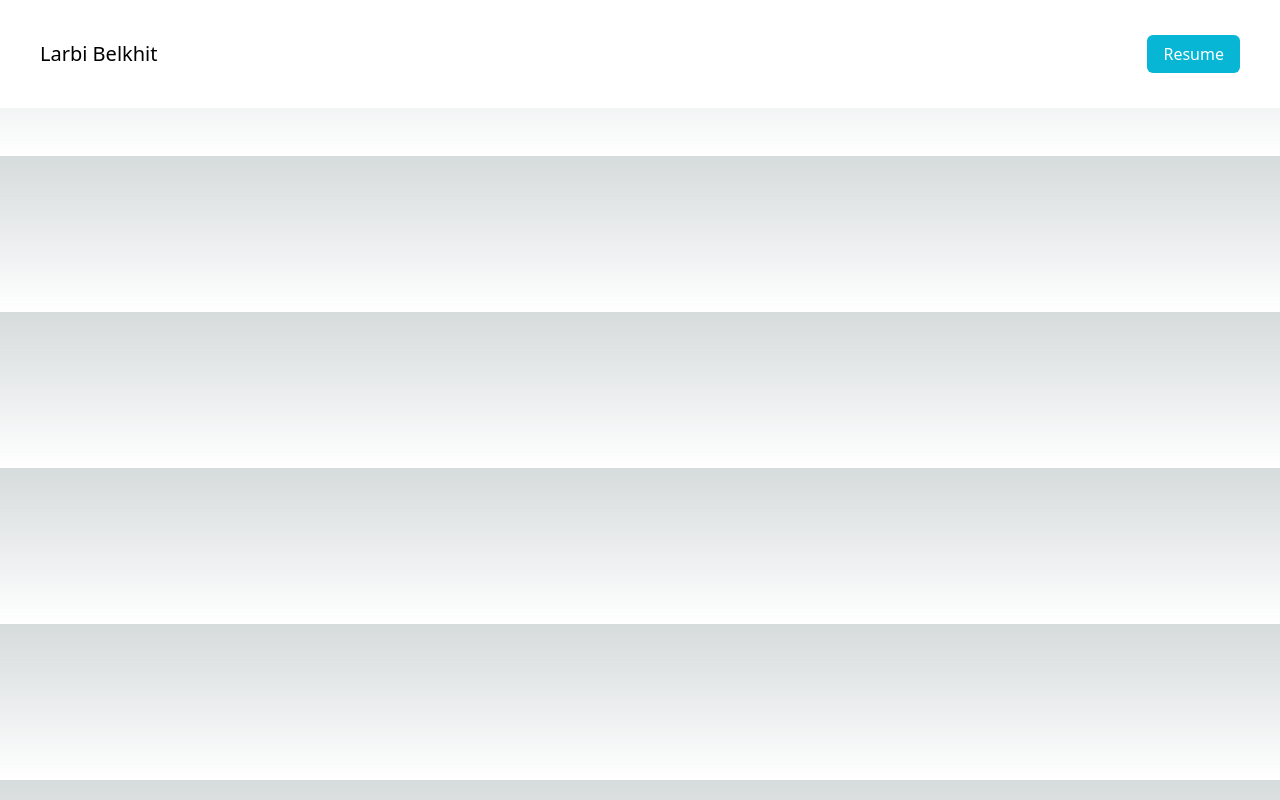
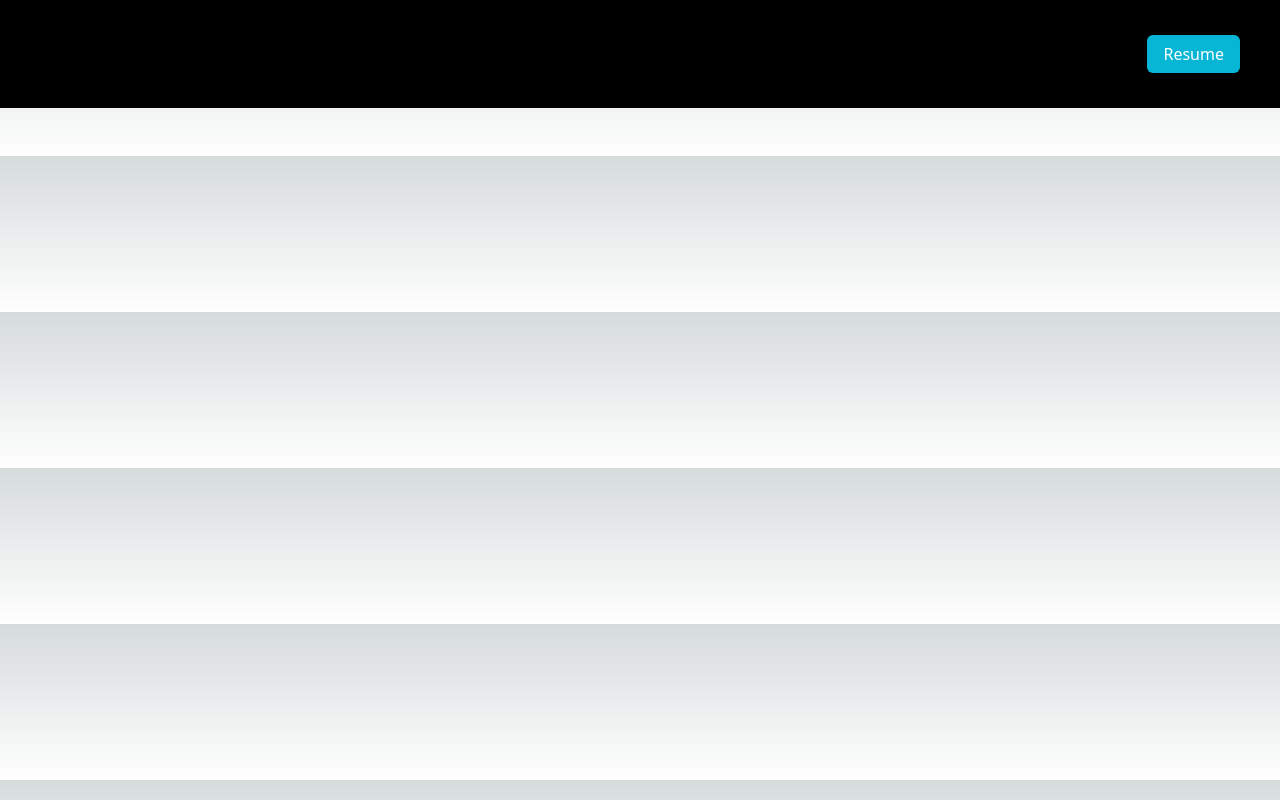
Before and after one commit to larbibelkhit/personal-website, a Next.js app: page / in a window 1280 px wide. Built offline with nearby package versions, Linux system fonts and the light colour scheme.

Commit message:
added navigation bar

```diff
--- a/pages/index.js
+++ b/pages/index.js
@@ -14,7 +14,7 @@ export default function Home() {
         <meta name="viewport" content="width=device-width, initial-scale=1" />
         <link rel="icon" href="/favicon.ico" />
       </Head>
-      <main className='bg-white px-10'>
+      <main className='bg-black px-10'>
           <section>
             <nav className='py-10 mb-12 flex justify-between'>
               <h1 className='text-xl'>Larbi Belkhit</h1>
```
